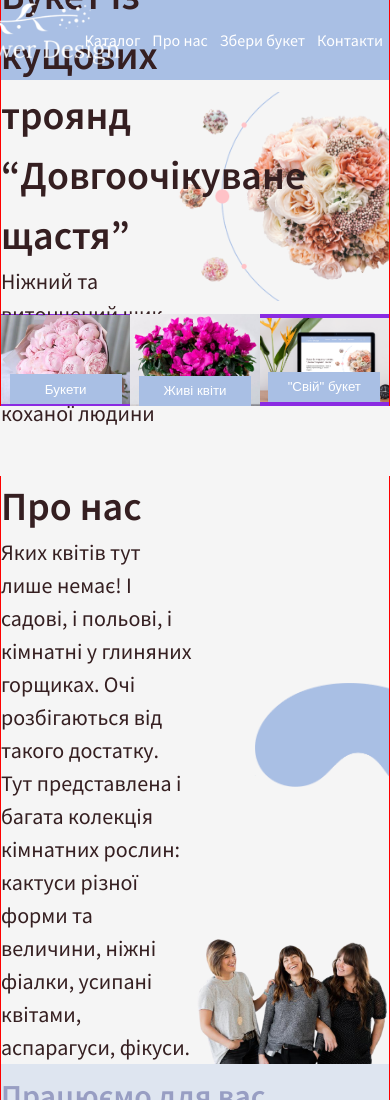
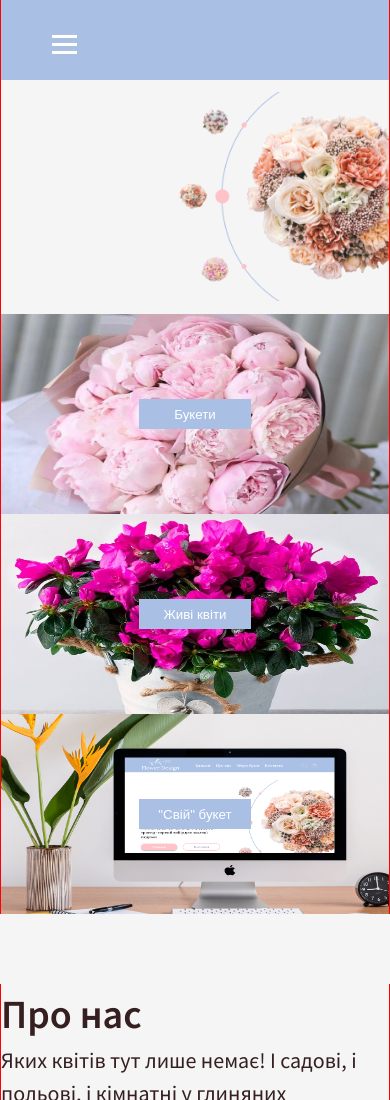
Before and after one commit to Mila-ne-Mila/flowers_shop, a plain HTML site: page mila_project.html in a window 390 px wide. Shown: the top 1100 px of the page. Drawn offline with Linux system fonts and the light colour scheme; no server answers.

Commit message:
13.12.22

```diff
--- a/app.js
+++ b/app.js
@@ -117,3 +117,12 @@ form.addEventListener('submit', (event) => {
 function resetForm() {
   const resForm = document.getElementById('form').reset();
 } //тут мабуть має бути ще якась перевірка тіпа чи форма відправлена, хоча працює і так
+
+
+
+
+const nav = document.getElementById('menu_navigation');
+
+function toggleMobileMenu() {
+  nav.classList.toggle('open');
+}
--- a/mila_project.html
+++ b/mila_project.html
@@ -13,14 +13,18 @@
 <body>
 	<header class="header">
 		<div class="container">
-			<div class="header_navbar">
+			<div class="header_navbar" id="header_navbar">
 				<div class="logo"> <img class="logo_img" src="images/logo.png" alt="Logo" /> </div>
-				<nav class="menu_navigation">
-						<a class="text_decoration" href="/">Каталог</a>
-						<a class="text_decoration" href="/">Про нас</a>
-						<a class="text_decoration" href="/">Збери букет</a>
-						<a class="text_decoration" href="/">Контакти</a>
-					</ul>
+				<nav class="menu_navigation" id="menu_navigation">
+					<div class="burger" onclick="toggleMobileMenu()">
+						<div class="burger_bar"></div>
+						<div class="burger_bar"></div>
+						<div class="burger_bar"></div>
+					</div>
+						<a class="text_decoration hide_item" href="/">Каталог</a>
+						<a class="text_decoration hide_item" href="/">Про нас</a>
+						<a class="text_decoration hide_item" href="/">Збери букет</a>
+						<a class="text_decoration hide_item" href="/">Контакти</a>
 				</nav>
 			</div>
 		</div>
@@ -97,7 +101,8 @@
 				<div class="flowers_cards" id="content"></div>
 			</div>
 		</div>
-		<div class="reviews reviews_bgr">
+		<div class="reviews">
+			<div class="reviews_bgr">
 				<div class="review_section container">
 					<h1 class="review_title">Відгуки</h1>
 					<template class="user_review_template">
@@ -110,20 +115,21 @@
 						<h1 class="review_title">Додати відгук:</h1>
 
 						<form id="form">
-							<input type="email" id="email_input" class="user_email" placeholder="Ваше email">
+							<input type="email" id="email_input" class="user_email" placeholder="Ваш email">
 							<input id="review_input" class="user_text_review" placeholder="Ваше відгук:">
 							<button type="submit" id="send_button" class="send_button">Відправити</button>
 						</form>
 
 					</div>
 				</div>
+			</div>
 		</div>
 
 		<footer>
 			<div class="footer">
 				<div class="container display_flex">
-				<div class="logo_footer">
-					<img class="logo" src="images/logo.png" alt="Logo" />
+				<div class="logo">
+					<img src="images/logo.png" alt="Logo" />
 				</div>
 				<div class="footer_items_list text_decoration">
 					<h4 class="footer_title">Контакти</h4>
@@ -154,6 +160,10 @@
 				</div>
 			</div>
 		</footer>
+
+		<script type="text/javascript">
+
+		</script>
 </body>
 
 </html>
--- a/scss/about_us.scss
+++ b/scss/about_us.scss
@@ -14,6 +14,7 @@
 
 .about_us_text {
     /* background-color: darkgray; */
+    // display: flex;
     width: 50%;
 
 }
--- a/scss/base.scss
+++ b/scss/base.scss
@@ -9,3 +9,4 @@
 @import "reviews";
 @import "flowers_catalog";
 @import "footer";
+@import "mobile"
--- a/scss/categories.scss
+++ b/scss/categories.scss
@@ -15,13 +15,16 @@
     display: flex;
     justify-content: center; /*тут одразу питання, в мене спрацювало вирівнювання кнопки, але чому саме в цьому блоці*/
     align-items: flex-end;
-    height: auto;
+    // height: 100%;
     width: 35%;
+    height: 230px;
 }
 
+
+
 .categoty_img {
-    max-width: 100%;
-    height: auto;
+    width: 100%;
+    height: 100%;
 }
 
 .category_card_btn {
--- a/scss/description.scss
+++ b/scss/description.scss
@@ -24,6 +24,7 @@
 .small_description_subtitle {
  font-size: 22px;
  line-height: 1.5;
+
 }
 
 
--- a/scss/footer.scss
+++ b/scss/footer.scss
@@ -11,6 +11,7 @@
 .display_flex {
     display: flex;
     width: 100%;
+    justify-content: space-between;
 }
 
 .footer_contucts {
@@ -19,10 +20,9 @@
     // justify-content: flex-start;
 }
 
-.logo_footer {
-    width: 25%;
-    display: flex;
-    padding-top: 3%;
+.logo img {
+    width: 100%;
+    height: fit-content;
 }
 
 .static_information {
--- a/scss/header.scss
+++ b/scss/header.scss
@@ -4,14 +4,16 @@
 }
 
 .header_navbar {
-    display: grid;
-    grid-template-columns: 20% auto;
+    display: flex;
+    justify-content: space-between;
     height: 80px;
 }
+
 
 .menu_navigation {
     // background-color: #11060e;
     height: 80px;
+    width: 80%;
     display: flex;
     justify-content: space-around;
     align-items: center;
@@ -31,3 +33,14 @@
     text-decoration: none;
     color: #FFFFFF;
 }
+
+.burger {
+    display: none;
+}
+
+.burger_bar {
+    width: 25px;
+    height: 3px;
+    margin: 5px auto;
+    background-color: #FFFFFF;
+}
--- a/scss/mobile.scss
+++ b/scss/mobile.scss
@@ -0,0 +1,137 @@
+@media only screen and (max-width: 768px) {
+
+    .header_navbar {
+        flex-direction: row-reverse;
+        justify-content: space-around;
+    }
+
+   .burger {
+        display: inline-block;
+        padding-right: 40px;
+
+   }
+
+   .menu_navigation {
+        width: fit-content;
+        flex-direction: column;
+        align-items: flex-start;
+        height: fit-content;
+        padding-top: 30px;
+   }
+
+   .logo {
+        padding-right: 120px; //думаю це не правильне рішення
+   }
+
+   .menu_navigation .hide_item {
+        display: none;
+   }
+
+   .menu_navigation.open .hide_item {
+    display: block;
+    width: 100%;
+    padding: 0;
+}
+
+   .small_description_text {
+        display: none;
+   }
+
+   .small_description_inner {
+    padding: 0;
+   }
+
+
+
+
+   .small_description {
+    // transform: rotate(-90deg);
+    }
+
+
+    .category_card {
+        width: 100%;
+        height: 200px;
+        align-items: center;
+    }
+
+
+    .categories_cards {
+        flex-wrap: wrap;
+    }
+
+    .categoty_img {
+        height: 200px;
+        width: 100%;
+    }
+
+    .about_us_description_inner {
+        display: inline;
+    }
+
+    .about_us_text {
+        width: 100%;
+    }
+
+    .about_us {
+        background-size: 100%;
+        background-image: none;
+    }
+
+
+    .about_us_imgs {
+        background-image: url(images/abstract_background.png);
+        display: flex;
+        width: 100%;
+        background-size: 100%;
+        background-repeat: no-repeat;
+        background-position: right center;
+        padding-top: 70px;
+    }
+
+
+    .items_position {
+        width: 50%;
+    }
+
+    .our_pros_title {
+        font-size: 20px;
+    }
+
+    .pros_items_text_style {
+        font-size: 16px;
+    }
+
+    .our_pros_items {
+        flex-wrap: wrap;
+    }
+
+
+    .our_pros {
+        padding-top: 40px;
+        padding-bottom: 40px;
+    }
+
+
+    .flowers_cards {
+        justify-content: space-around;
+    }
+
+    .flowers_card {
+        width: 45%;
+        min-height: 250px;
+    }
+
+    .flowers_name {
+        font-size: 14px;
+        margin-top: 2%;
+    }
+
+    .flower_price {
+        font-size: 14px;
+        margin-top: 2%;
+    }
+
+
+
+}
--- a/scss/reviews.scss
+++ b/scss/reviews.scss
@@ -79,7 +79,11 @@
 }
 
 .reviews_bgr {
-  background-color: rgba(169, 191, 228, 0.2);;
+    background-color: rgba(169, 191, 228, 0.2);
+}
+
+.reviews {
+    padding-top: 80pxs;
 }
 
 #form {
--- a/scss/style.scss
+++ b/scss/style.scss
@@ -29,6 +29,5 @@ h3, h1, h2, p {
 .logo {
     display: flex;
     justify-content: center;
-    position: relative;
-    height: 40%;
+    width: 20%;
 }
```
Also changed, not shown: mila_project.css, 1 other file.
